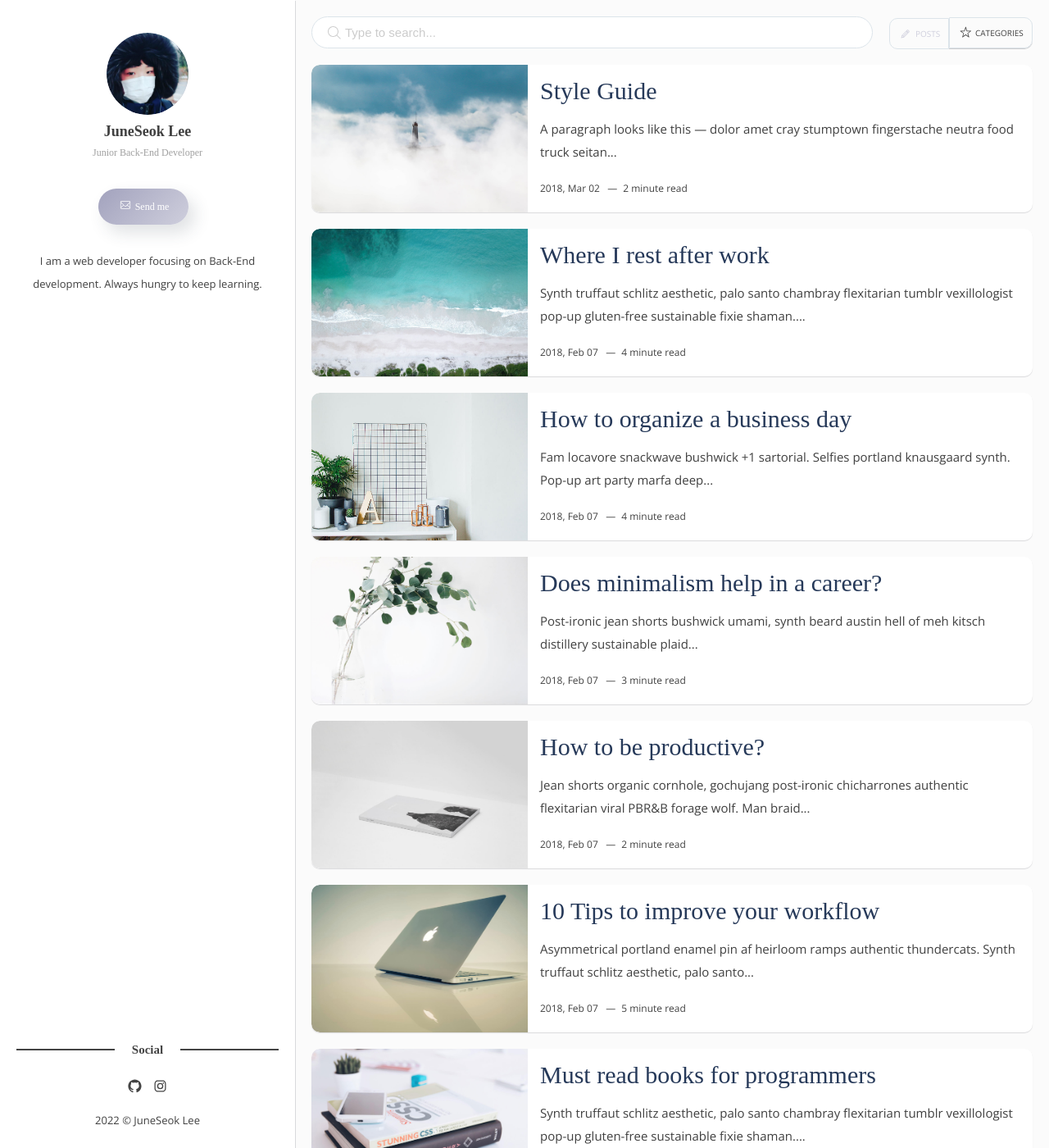
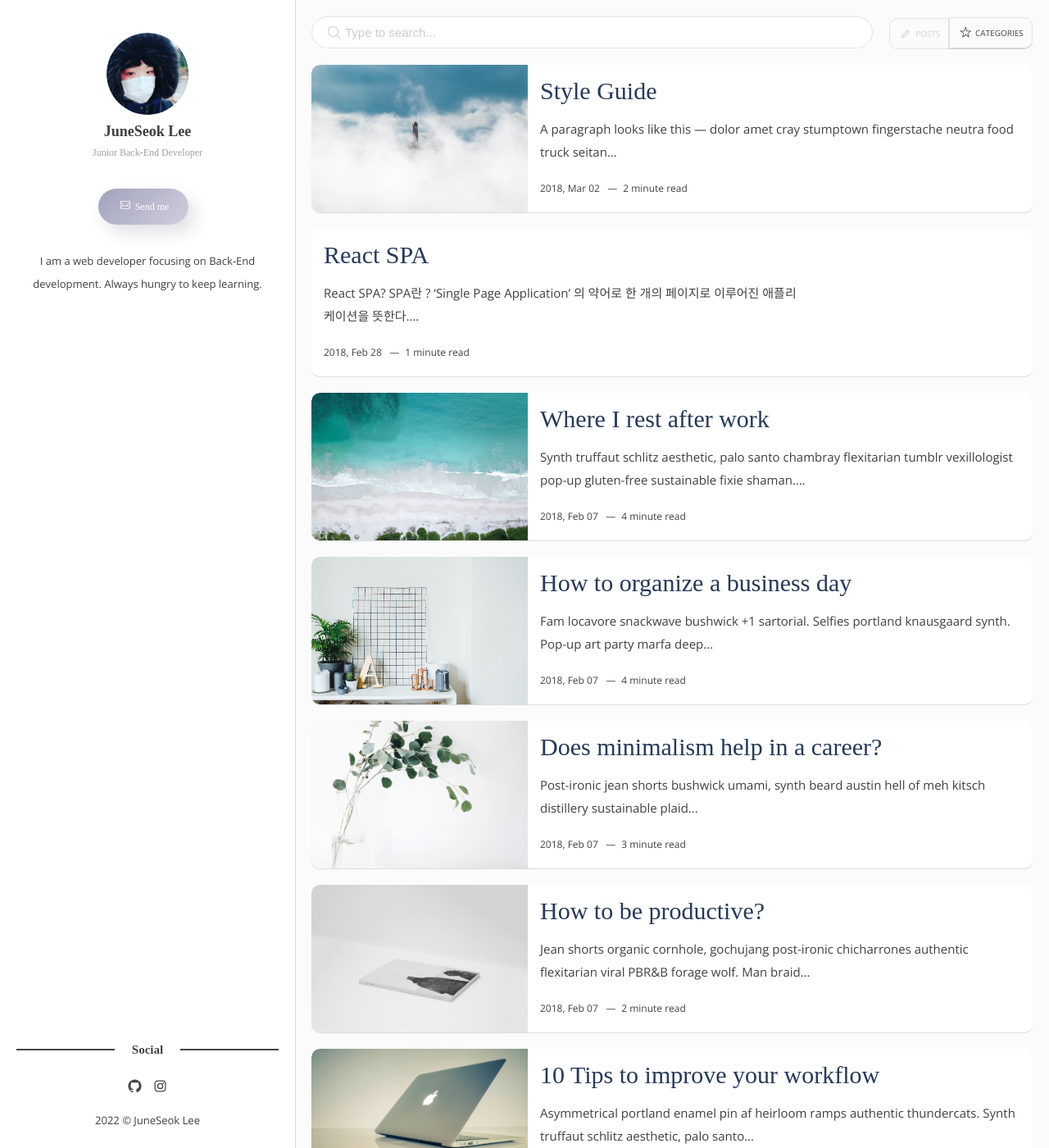
Before and after one commit to JSL107/JSL107.github.io, a Jekyll site: the page built from index.html, in a window 1280 px wide and 1400 px high. Shown: the whole window at 82% size. Built offline with Jekyll 4.4.1, drawn with Linux system fonts in a browser that asks for light colours; some web fonts are replaced; the list of posts is cut into pages by our own code; some of the changed lines change nothing that is shown; some of the changed text lies outside the part shown.

Commit message:
[add] React SPA 글 post

```diff
--- a/_posts/React SPA/React SPA e5414.md
+++ b/_posts/2018-02-05-React-SPA.md
@@ -13,7 +13,7 @@ categories: Web
 
 ‘Single Page Application’ 의 약어로 한 개의 페이지로 이루어진 애플리케이션을 뜻한다.
 
-![Untitled](React%20SPA%20e5414/Untitled.png)
+![Untitled](React-SPA.png)
 
 일반 페이지 경우 Client/Web Browser(Front)가 Server(Back-End)에게 html, javascript, css등 화면에 보여줄 데이터를 요청하고, 서버는 요청된 파일을 client에게 뿌려주는 형태였다면
 
```
Also changed, not shown: _posts/React-SPA.png (renamed from _posts/React SPA/React SPA e5414/Untitled.png).
